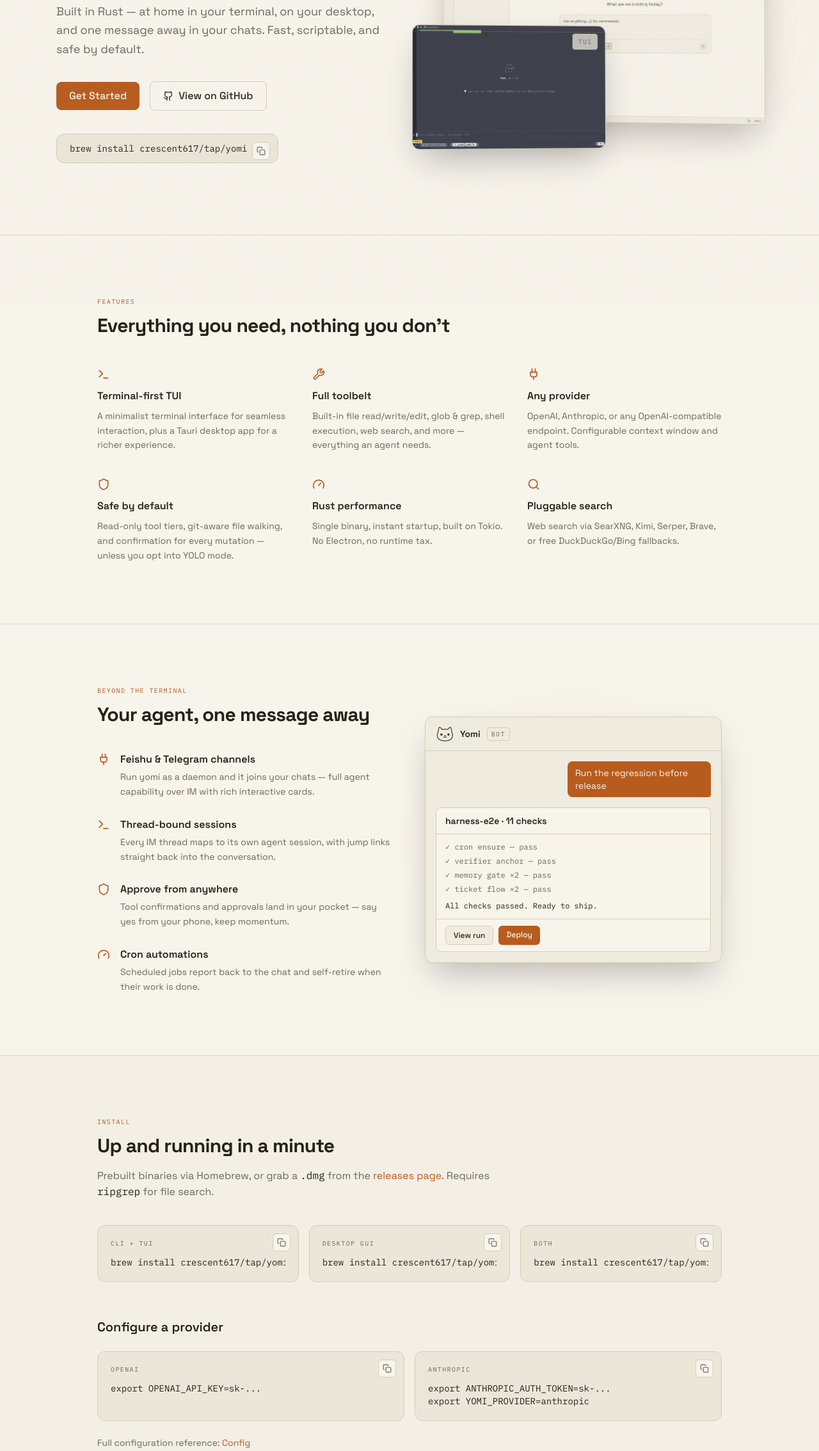
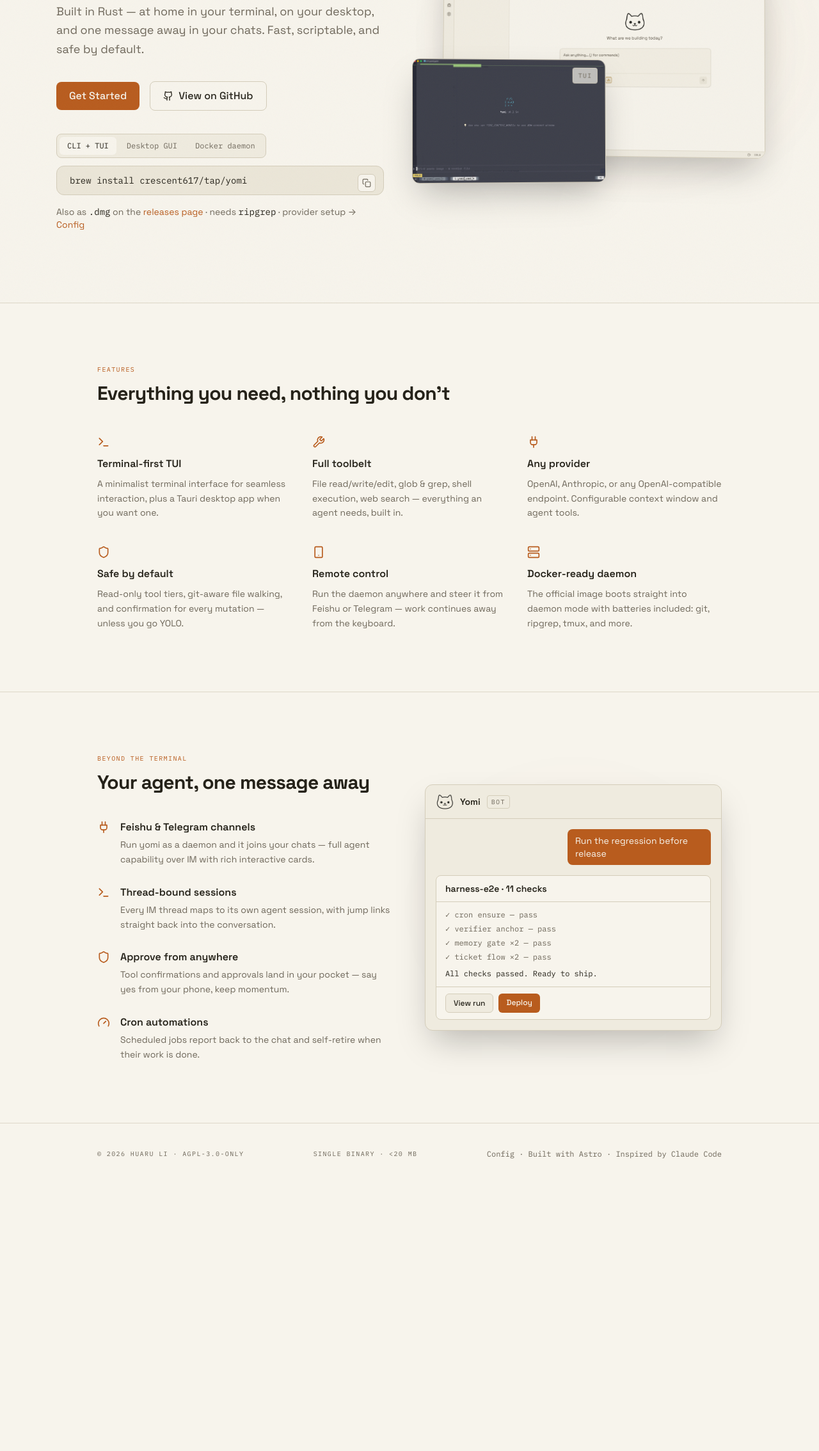
Before and after one commit to Crescent617/yomi, an Astro site in the folder site/: page / in a window 1280 px wide. Shown: the part 325-2593 px from the top of the page at 64% size. After the commit the page ends 2177 px from the top, so only its background shows below. Built offline with nearby package versions, Linux system fonts and the light colour scheme; Astro itself is replaced by a stand-in of ours.

Commit message:
feat(site): one-page 重构
- hero 安装命令改 TUI/GUI/Docker 三 tab 切换（segmented + 复制），删 Install 区块
- Features 精简至 6 卡（search 并入 toolbelt，performance 由 footer <20MB 表达）
- 新增 Remote control / Docker-ready daemon 卡
- 顶栏去 tabs，仅 logo + GitHub + 主题切换；footer 加 Config 链接
- Get Started 锚点改指 install tabs

```diff
--- a/site/src/components/Features.astro
+++ b/site/src/components/Features.astro
@@ -5,12 +5,12 @@
   {
     icon: 'terminal',
     title: 'Terminal-first TUI',
-    desc: 'A minimalist terminal interface for seamless interaction, plus a Tauri desktop app for a richer experience.',
+    desc: 'A minimalist terminal interface for seamless interaction, plus a Tauri desktop app when you want one.',
   },
   {
     icon: 'wrench',
     title: 'Full toolbelt',
-    desc: 'Built-in file read/write/edit, glob & grep, shell execution, web search, and more — everything an agent needs.',
+    desc: 'File read/write/edit, glob & grep, shell execution, web search — everything an agent needs, built in.',
   },
   {
     icon: 'plug',
@@ -20,17 +20,17 @@
   {
     icon: 'shield',
     title: 'Safe by default',
-    desc: 'Read-only tool tiers, git-aware file walking, and confirmation for every mutation — unless you opt into YOLO mode.',
+    desc: 'Read-only tool tiers, git-aware file walking, and confirmation for every mutation — unless you go YOLO.',
   },
   {
-    icon: 'gauge',
-    title: 'Rust performance',
-    desc: 'Single binary, instant startup, built on Tokio. No Electron, no runtime tax.',
+    icon: 'smartphone',
+    title: 'Remote control',
+    desc: 'Run the daemon anywhere and steer it from Feishu or Telegram — work continues away from the keyboard.',
   },
   {
-    icon: 'search',
-    title: 'Pluggable search',
-    desc: 'Web search via SearXNG, Kimi, Serper, Brave, or free DuckDuckGo/Bing fallbacks.',
+    icon: 'server',
+    title: 'Docker-ready daemon',
+    desc: 'The official image boots straight into daemon mode with batteries included: git, ripgrep, tmux, and more.',
   },
 ] as const;
 ---
--- a/site/src/components/Footer.astro
+++ b/site/src/components/Footer.astro
@@ -5,7 +5,8 @@
     <p class="micro-label">© 2026 Huaru Li · AGPL-3.0-only</p>
     <p class="micro-label">Single binary · &lt;20 MB</p>
     <p class="font-mono text-xs">
-      Built with <a
+      <a class="hover:text-fg" href={`${import.meta.env.BASE_URL.replace(/\/$/, '')}/docs/config`}>Config</a>
+      · Built with <a
         class="hover:text-fg"
         href="https://astro.build"
         target="_blank"
--- a/site/src/components/Hero.astro
+++ b/site/src/components/Hero.astro
@@ -1,7 +1,7 @@
 ---
 import Icon from './Icon.astro';
 import HeroShots from './HeroShots.astro';
-import CodeBlock from './CodeBlock.astro';
+import InstallTabs from './InstallTabs.astro';
 ---
 
 <section class="mx-auto max-w-6xl px-6 pb-28 pt-16 sm:pt-24">
@@ -17,7 +17,7 @@
       </p>
       <div class="mt-9 flex flex-wrap items-center gap-4">
         <a
-          href="#install"
+          href="#get-started"
           class="rounded-lg bg-primary px-5 py-2.5 font-medium text-on-primary transition-opacity hover:opacity-90"
         >
           Get Started
@@ -32,10 +32,7 @@
           View on GitHub
         </a>
       </div>
-      <CodeBlock
-        code="brew install crescent617/tap/yomi"
-        class="mt-9 inline-block rounded-lg px-5 py-3 pr-12"
-      />
+      <InstallTabs />
     </div>
     <HeroShots />
   </div>
--- a/site/src/components/Icon.astro
+++ b/site/src/components/Icon.astro
@@ -14,6 +14,9 @@
   moon: '<path d="M12 3a6 6 0 0 0 9 9 9 9 0 1 1-9-9Z"/>',
   copy: '<rect x="9" y="9" width="13" height="13" rx="2"/><path d="M5 15H4a2 2 0 0 1-2-2V4a2 2 0 0 1 2-2h9a2 2 0 0 1 2 2v1"/>',
   check: '<polyline points="20 6 9 17 4 12"/>',
+  smartphone: '<rect x="5" y="2" width="14" height="20" rx="2"/><path d="M12 18h.01"/>',
+  server:
+    '<rect x="2" y="2" width="20" height="8" rx="2"/><rect x="2" y="14" width="20" height="8" rx="2"/><line x1="6" x2="6.01" y1="6" y2="6"/><line x1="6" x2="6.01" y1="18" y2="18"/>',
   github:
     '<path d="M15 22v-4a4.8 4.8 0 0 0-1-3.5c3 0 6-2 6-5.5.08-1.25-.27-2.48-1-3.5.28-1.15.28-2.35 0-3.5 0 0-1 0-3 1.5-2.64-.5-5.36-.5-8 0C6 2 5 2 5 2c-.3 1.15-.3 2.35 0 3.5A5.403 5.403 0 0 0 4 9c0 3.5 3 5.5 6 5.5-.39.49-.68 1.05-.85 1.65-.17.6-.22 1.23-.15 1.85v4"/><path d="M9 18c-4.51 2-5-2-7-2"/>',
 };
--- a/site/src/components/Install.astro
+++ /dev/null
@@ -1,47 +0,0 @@
----
-import CodeBlock from './CodeBlock.astro';
-
-const blocks = [
-  { title: 'CLI + TUI', code: 'brew install crescent617/tap/yomi' },
-  { title: 'Desktop GUI', code: 'brew install crescent617/tap/yomi-app' },
-  { title: 'Both', code: 'brew install crescent617/tap/yomi crescent617/tap/yomi-app' },
-];
-
-const envs = [
-  ['OpenAI', 'export OPENAI_API_KEY=sk-...'],
-  ['Anthropic', 'export ANTHROPIC_AUTH_TOKEN=sk-...\nexport YOMI_PROVIDER=anthropic'],
-];
-
-const configUrl = `${import.meta.env.BASE_URL.replace(/\/$/, '')}/docs/config`;
----
-
-<section id="install" class="border-t border-line/70 bg-card/50">
-  <div class="mx-auto max-w-5xl px-6 py-24">
-    <p class="micro-label text-primary">Install</p>
-    <h2 class="mt-3 text-3xl font-bold tracking-tight">Up and running in a minute</h2>
-    <p class="mt-4 max-w-2xl text-muted">
-      Prebuilt binaries via Homebrew, or grab a
-      <code class="font-mono text-fg">.dmg</code> from the
-      <a
-        class="text-primary hover:underline"
-        href="https://github.com/crescent617/yomi/releases"
-        target="_blank"
-        rel="noopener">releases page</a
-      >. Requires
-      <code class="font-mono text-fg">ripgrep</code> for file search.
-    </p>
-
-    <div class="mt-10 grid gap-4 sm:grid-cols-3">
-      {blocks.map(({ title, code }) => <CodeBlock label={title} code={code} class="bg-bg" />)}
-    </div>
-
-    <h3 class="mt-14 text-xl font-semibold">Configure a provider</h3>
-    <div class="mt-6 grid gap-4 sm:grid-cols-2">
-      {envs.map(([title, code]) => <CodeBlock label={title} code={code} />)}
-    </div>
-    <p class="mt-6 text-sm text-muted">
-      Full configuration reference:
-      <a class="text-primary hover:underline" href={configUrl}>Config</a>
-    </p>
-  </div>
-</section>
--- /dev/null
+++ b/site/src/components/InstallTabs.astro
@@ -0,0 +1,55 @@
+---
+import CodeBlock from './CodeBlock.astro';
+
+const tabs = [
+  { id: 'tui', label: 'CLI + TUI', code: 'brew install crescent617/tap/yomi' },
+  { id: 'gui', label: 'Desktop GUI', code: 'brew install crescent617/tap/yomi-app' },
+  { id: 'docker', label: 'Docker daemon', code: 'docker run -d --name yomi ghcr.io/crescent617/yomi' },
+];
+
+const configUrl = `${import.meta.env.BASE_URL.replace(/\/$/, '')}/docs/config`;
+---
+
+<div class="install-tabs mt-9 max-w-lg" id="get-started">
+  <div role="tablist" class="inline-flex gap-1 rounded-lg border border-line bg-card p-1">
+    {
+      tabs.map(({ id, label }, i) => (
+        <button
+          role="tab"
+          aria-selected={i === 0}
+          data-tab={id}
+          class="rounded-md px-3 py-1.5 font-mono text-xs text-muted transition-colors aria-selected:bg-bg aria-selected:text-fg"
+        >
+          {label}
+        </button>
+      ))
+    }
+  </div>
+  {
+    tabs.map(({ id, code }, i) => (
+      <div role="tabpanel" data-panel={id} class:list={['mt-3', i !== 0 && 'hidden']}>
+        <CodeBlock code={code} class="px-5 py-3 pr-12" />
+      </div>
+    ))
+  }
+  <p class="mt-4 text-sm text-muted">
+    Also as <code class="font-mono text-fg">.dmg</code> on the
+    <a
+      class="text-primary hover:underline"
+      href="https://github.com/crescent617/yomi/releases"
+      target="_blank"
+      rel="noopener">releases page</a
+    > · needs <code class="font-mono text-fg">ripgrep</code> · provider setup →
+    <a class="text-primary hover:underline" href={configUrl}>Config</a>
+  </p>
+</div>
+
+<script is:inline>
+  document.addEventListener('click', (e) => {
+    const tab = e.target.closest('[role="tab"]');
+    if (!tab) return;
+    const root = tab.closest('.install-tabs');
+    root.querySelectorAll('[role="tab"]').forEach((t) => t.setAttribute('aria-selected', String(t === tab)));
+    root.querySelectorAll('[role="tabpanel"]').forEach((p) => p.classList.toggle('hidden', p.dataset.panel !== tab.dataset.tab));
+  });
+</script>
--- a/site/src/components/Nav.astro
+++ b/site/src/components/Nav.astro
@@ -5,11 +5,6 @@
 import catDark from '../assets/yomi-dark.png';
 
 const base = import.meta.env.BASE_URL.replace(/\/$/, '');
-const links = [
-  { href: `${base}/#features`, label: 'Features' },
-  { href: `${base}/#install`, label: 'Install' },
-  { href: `${base}/docs/config`, label: 'Docs' },
-];
 ---
 
 <header class="sticky top-0 z-50 border-b border-line/70 bg-bg/80 backdrop-blur">
@@ -20,28 +15,15 @@
       yomi
     </a>
     <div class="flex items-center gap-5">
-      <ul class="flex items-center gap-5 text-sm text-muted">
-        {
-          links.map(({ href, label }) => (
-            <li>
-              <a href={href} class="transition-colors hover:text-fg">
-                {label}
-              </a>
-            </li>
-          ))
-        }
-        <li>
       <a
         href="https://github.com/crescent617/yomi"
         target="_blank"
         rel="noopener"
         aria-label="GitHub"
-            class="flex items-center transition-colors hover:text-fg"
+        class="flex items-center text-muted transition-colors hover:text-fg"
       >
         <Icon name="github" class="h-4.5 w-4.5" />
       </a>
-        </li>
-      </ul>
       <button
         id="theme-toggle"
         aria-label="Toggle theme"
--- a/site/src/pages/index.astro
+++ b/site/src/pages/index.astro
@@ -4,7 +4,6 @@
 import Hero from '../components/Hero.astro';
 import Features from '../components/Features.astro';
 import Channels from '../components/Channels.astro';
-import Install from '../components/Install.astro';
 import Footer from '../components/Footer.astro';
 ---
 
@@ -17,7 +16,6 @@
     <Hero />
     <Features />
     <Channels />
-    <Install />
   </main>
   <Footer />
 </Base>
```
Lines whose indentation alone changed are shown as unchanged.
